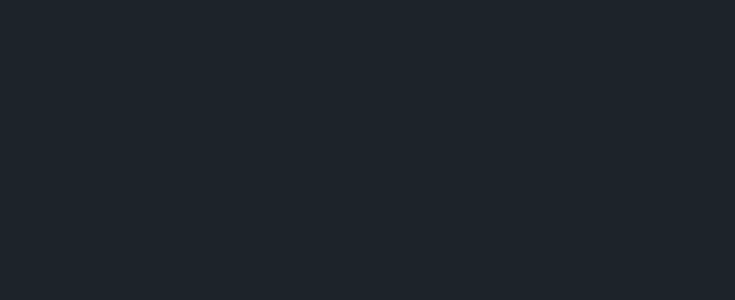
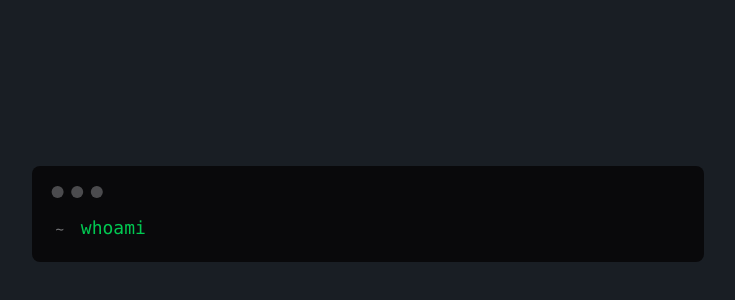
Before and after one commit to raze-raptor/TypescriptPortfolio, a React (Vite) app: page / in a window 1280 px wide. Shown: the part 186-486 px from the top of the page, without its empty margins (272-1007 px from the left). Built offline with nearby package versions, Linux system fonts and the light colour scheme.

Commit message:
Added terminal window with 'whoami'

```diff
--- a/index.html
+++ b/index.html
@@ -4,7 +4,7 @@
     <meta charset="UTF-8" />
     <link rel="icon" type="image/svg+xml" href="/favicon.svg" />
     <meta name="viewport" content="width=device-width, initial-scale=1.0" />
-    <title>mattportfolio</title>
+    <title>Matthew Matiyenga</title>
   </head>
   <body>
     <div id="root"></div>
--- a/src/App.tsx
+++ b/src/App.tsx
@@ -1,5 +1,15 @@
 function App() {
-  return <div></div>
+  return (
+
+  <div id="hero" className="hero min-h-screen bg-base-200">
+    <div className="mockup-code w-full max-w-2xl">
+      <pre data-prefix="~">
+        <code className="text-lg text-green-500 w-full max-w-2x1">whoami</code>
+      </pre>
+    </div>
+  </div>
+
+  )
 }
 
 export default App
```
